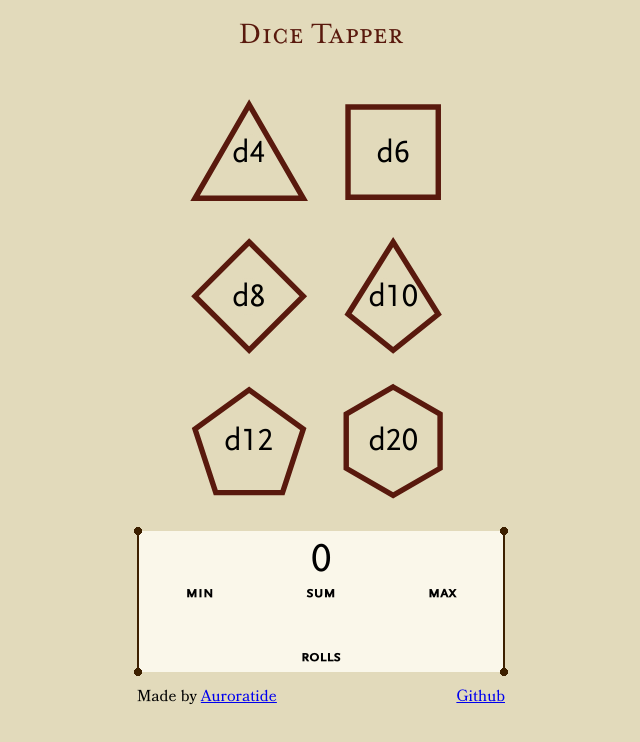
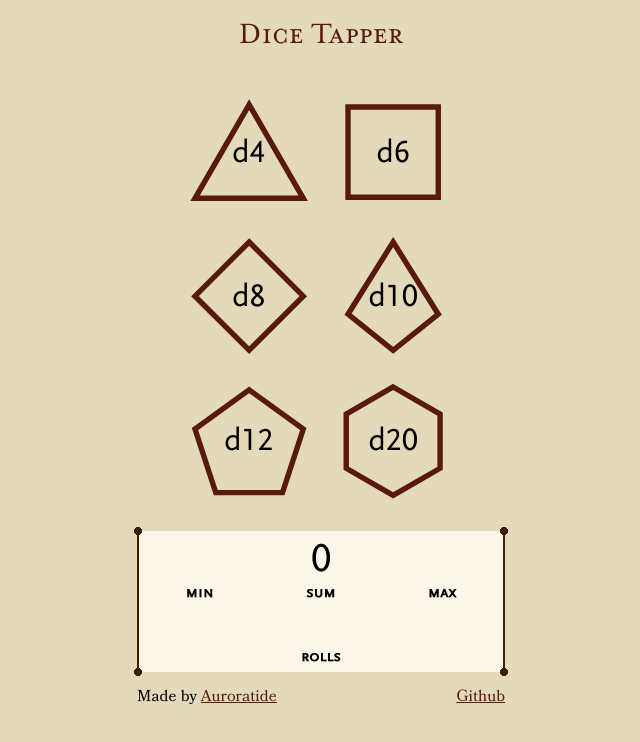
Before and after one commit to Auroratide/tap-to-roll, a React (Vite) app: page / in a window 1280 px wide. Shown: the top 742 px of the page, without its empty margins (319-959 px from the left). Built offline with nearby package versions, Linux system fonts and the light colour scheme.

Commit message:
Link colors to match theme

```diff
--- a/src/global.css
+++ b/src/global.css
@@ -22,6 +22,14 @@ h1, h2, h3, h4, h5, h6 {
     font-weight: bold;
 }
 
+a {
+    color: var(--color-primary);
+}
+
+a:hover {
+    text-decoration: none;
+}
+
 /* https://webaim.org/techniques/css/invisiblecontent/ */
 .visually-hidden {
     clip: rect(1px, 1px, 1px, 1px);
```
